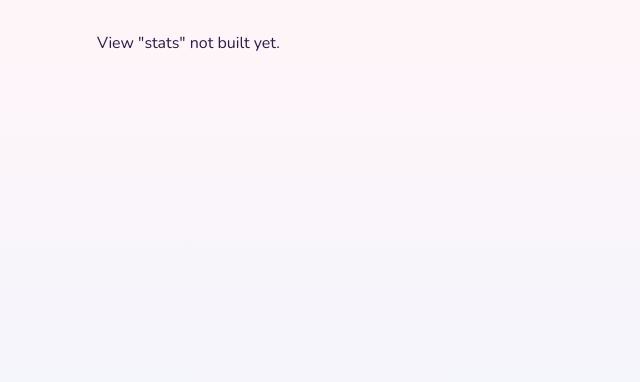
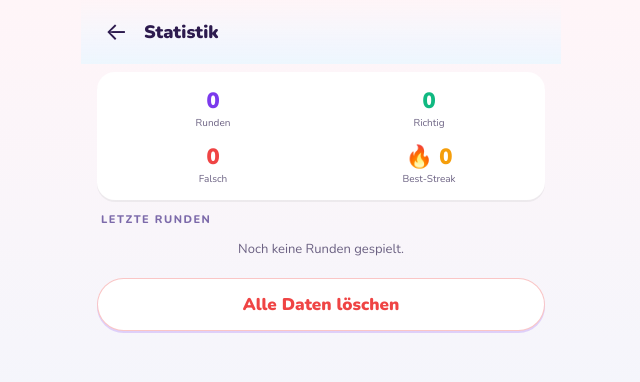
Before and after one commit to oetiker/meretquiz, a Svelte app: page / in a window 1280 px wide. Both pictures are taken after a click on the button "Statistik". Shown: the top 382 px of the page, without its empty margins (319-959 px from the left). Built offline with nearby package versions, Linux system fonts and the light colour scheme.

Commit message:
Build Stats view; complete view wiring for all 5 views

```diff
--- a/src/App.svelte
+++ b/src/App.svelte
@@ -5,6 +5,7 @@
   import ThemePicker from './views/ThemePicker.svelte';
   import Quiz from './views/Quiz.svelte';
   import Result from './views/Result.svelte';
+  import Stats from './views/Stats.svelte';
   import { hydrate, getView } from './lib/store.svelte';
 
   onMount(() => hydrate());
@@ -19,6 +20,6 @@
   <Quiz />
 {:else if view === 'result'}
   <Result />
-{:else}
-  <p style="padding:1rem;">View "{view}" not built yet.</p>
+{:else if view === 'stats'}
+  <Stats />
 {/if}
--- /dev/null
+++ b/src/views/Stats.svelte
@@ -0,0 +1,83 @@
+<script lang="ts">
+  import { getAppState, setAppState, navigate } from '../lib/store.svelte';
+  import { resetState } from '../storage/appState';
+  import { themeLabel } from '../game/themeFilter';
+
+  const state = $derived(getAppState());
+
+  const MODE_LABEL: Record<string, string> = {
+    ten: '10 Fragen',
+    endless: 'Endless',
+    learn: 'Lernen',
+  };
+
+  function formatDate(ms: number): string {
+    const d = new Date(ms);
+    const dd = String(d.getDate()).padStart(2, '0');
+    const mm = String(d.getMonth() + 1).padStart(2, '0');
+    const hh = String(d.getHours()).padStart(2, '0');
+    const mi = String(d.getMinutes()).padStart(2, '0');
+    return `${dd}.${mm}. ${hh}:${mi}`;
+  }
+
+  function confirmReset() {
+    if (confirm('Alle Daten löschen? Dies kann nicht rückgängig gemacht werden.')) {
+      setAppState(resetState());
+    }
+  }
+
+  const sortedRounds = $derived([...state.rounds].reverse());
+</script>
+
+<header class="app-header">
+  <button class="back" onclick={() => navigate('home')} aria-label="Zurück">←</button>
+  <h2>Statistik</h2>
+</header>
+
+<div class="app-content">
+  <div class="card grid">
+    <div><div class="num">{state.totals.gamesPlayed}</div><div class="lbl">Runden</div></div>
+    <div><div class="num green">{state.totals.correctTotal}</div><div class="lbl">Richtig</div></div>
+    <div><div class="num red">{state.totals.wrongTotal}</div><div class="lbl">Falsch</div></div>
+    <div><div class="num orange">🔥 {state.totals.bestStreakAllTime}</div><div class="lbl">Best-Streak</div></div>
+  </div>
+
+  <div class="label-small" style="margin: 12px 4px 8px;">Letzte Runden</div>
+
+  {#if sortedRounds.length === 0}
+    <p class="empty">Noch keine Runden gespielt.</p>
+  {:else}
+    <ul class="rounds">
+      {#each sortedRounds as r}
+        <li class="round">
+          <div class="r-left">
+            <div class="r-mode">{MODE_LABEL[r.mode] ?? r.mode}</div>
+            <div class="r-meta">{themeLabel(r.themeFilter)} · {formatDate(r.date)}</div>
+          </div>
+          <div class="r-score">{r.score}/{r.total}</div>
+        </li>
+      {/each}
+    </ul>
+  {/if}
+
+  <button class="btn btn-secondary danger" onclick={confirmReset} style="margin-top: 20px;">Alle Daten löschen</button>
+</div>
+
+<style>
+  .app-header { display: flex; align-items: center; gap: 8px; }
+  .back { background: none; border: none; font-size: 24px; color: var(--text); padding: 4px 8px; }
+  h2 { margin: 0; font-size: 18px; font-weight: 900; }
+  .grid { display: grid; grid-template-columns: 1fr 1fr; gap: 12px; text-align: center; padding: 14px; }
+  .num { font-size: 22px; font-weight: 900; color: var(--primary-from); }
+  .num.green { color: var(--success); }
+  .num.red { color: var(--error); }
+  .num.orange { color: var(--warn); }
+  .lbl { font-size: 10px; color: var(--text-muted); }
+  .empty { text-align: center; color: var(--text-muted); font-size: 13px; }
+  .rounds { list-style: none; padding: 0; margin: 0; display: flex; flex-direction: column; gap: 6px; }
+  .round { background: white; border-radius: 12px; padding: 10px 14px; display: flex; align-items: center; justify-content: space-between; box-shadow: var(--card-shadow); }
+  .r-mode { font-weight: 800; font-size: 14px; }
+  .r-meta { font-size: 11px; color: var(--text-muted); margin-top: 2px; }
+  .r-score { font-weight: 900; color: var(--primary-from); }
+  .danger { color: var(--error); border-color: rgba(239,68,68,0.3); }
+</style>
```
